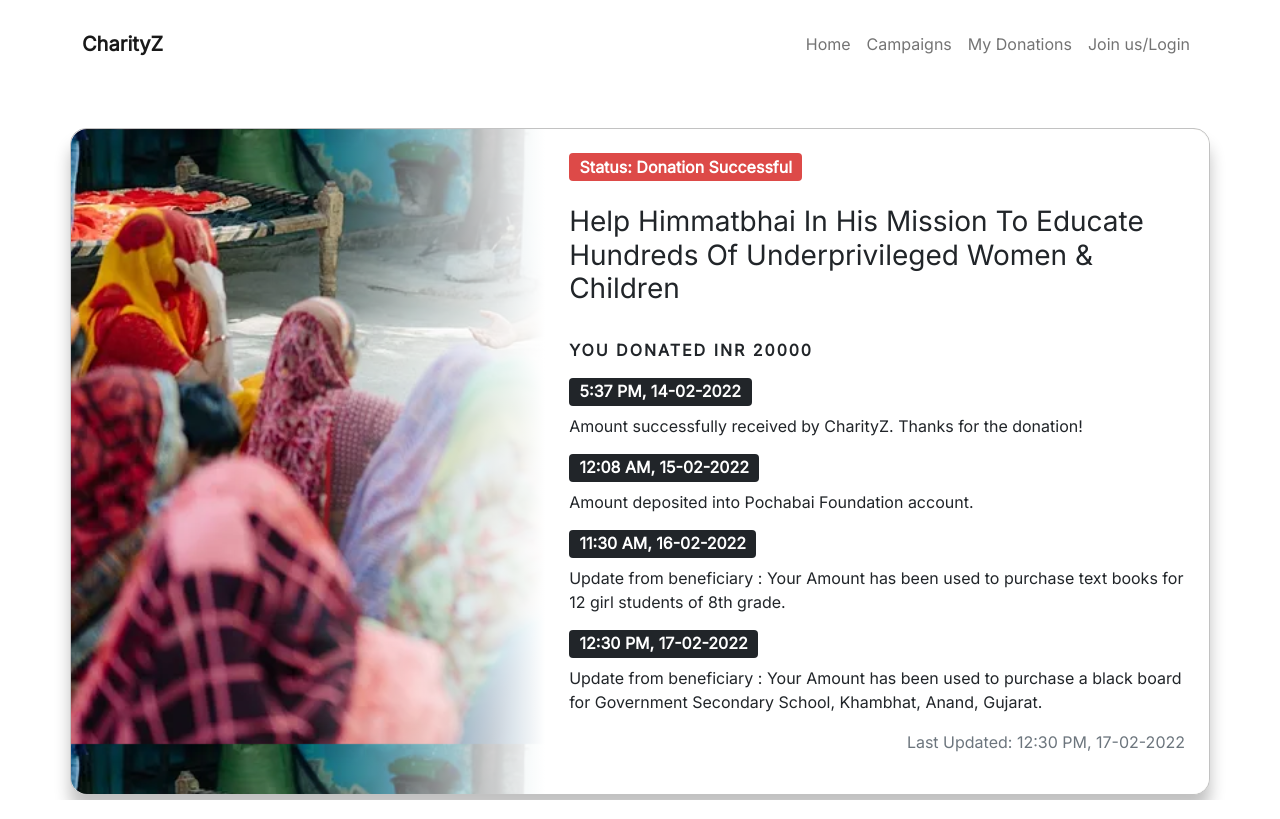
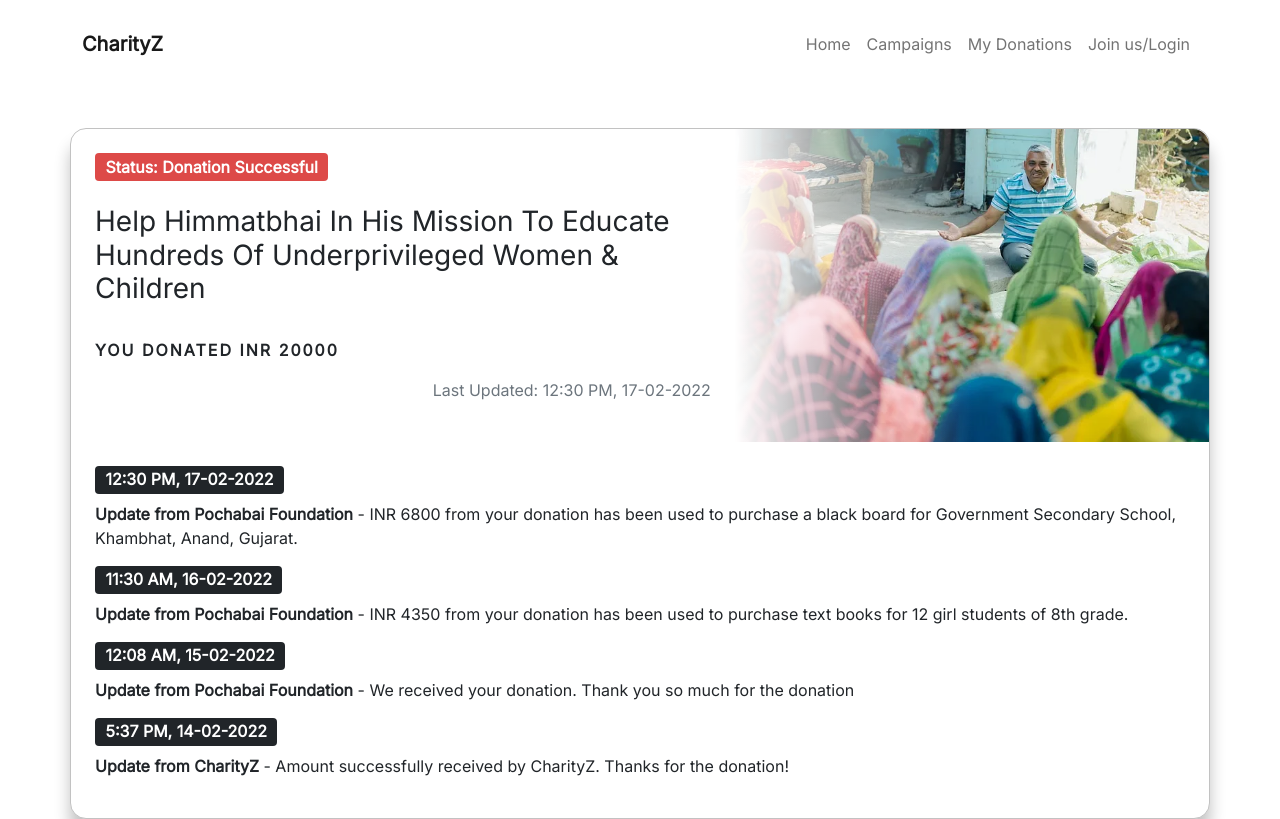
Before and after one commit to roshankumar2303/Charityz, a React (Create React App) app: page /mydonations in a window 1280 px wide. Built offline with nearby package versions, Linux system fonts and the light colour scheme; data requests are answered from the project's data file.

Commit message:
Card UI Changes

```diff
--- a/db.json
+++ b/db.json
@@ -55,20 +55,24 @@
             "lastUpdated": "12:30 PM, 17-02-2022",
             "timeline": [
                 {
-                    "time": "5:37 PM, 14-02-2022",
-                    "desc": "Amount successfully received by CharityZ. Thanks for the donation!"
+                    "time": "12:30 PM, 17-02-2022",
+                    "updateFrom": "Pochabai Foundation",
+                    "desc": "INR 6800 from your donation has been used to purchase a black board for Government Secondary School, Khambhat, Anand, Gujarat."
+                },
+                {
+                    "time": "11:30 AM, 16-02-2022",
+                    "updateFrom": "Pochabai Foundation",
+                    "desc": "INR 4350 from your donation has been used to purchase text books for 12 girl students of 8th grade."
                 },
                 {
                     "time": "12:08 AM, 15-02-2022",
-                    "desc": "Amount deposited into Pochabai Foundation account."
+                    "updateFrom": "Pochabai Foundation",
+                    "desc": "We received your donation. Thank you so much for the donation"
                 },
                 {
-                    "time": "11:30 AM, 16-02-2022",
-                    "desc": "Update from beneficiary : Your Amount has been used to purchase text books for 12 girl students of 8th grade."
-                },
-                {
-                    "time": "12:30 PM, 17-02-2022",
-                    "desc": "Update from beneficiary : Your Amount has been used to purchase a black board for Government Secondary School, Khambhat, Anand, Gujarat."
+                    "time": "5:37 PM, 14-02-2022",
+                    "updateFrom": "CharityZ",
+                    "desc": "Amount successfully received by CharityZ. Thanks for the donation!"
                 }
             ]
         }
--- a/src/components/CampaignDesc.jsx
+++ b/src/components/CampaignDesc.jsx
@@ -3,11 +3,16 @@ import React from "react";
 const CampaignDesc = (props) => {
     const progress = ((props.cmpCurrent / props.cmpTarget) * 100) + "%";
     return <div className="custom-card container" style={{marginTop:"40px"}}>
-
-            <div className="row" style={{backgroundImage:"url(" + props.cmpImg + ")", backgroundSize:"contain", borderRadius:"16px"}}>
-                <div className="col-md-6" style={{backgroundImage:"linear-gradient(to right, #00000000, #00000000, #ffffffff)"}}>
-                </div>
-                <div className="col-md-6 p-4" style={{ backgroundColor: "white", borderTopRightRadius:"16px", borderBottomRightRadius:"16px"}}>
+            <div className="row">
+                <div
+                className="col-md-6"
+                style={{
+                    backgroundImage:"linear-gradient(to right, #00000000, #00000000, #ffffffff), url(" + props.cmpImg + ")",
+                    backgroundSize:"cover",
+                    borderRadius:"16px"
+                }}
+                ></div>
+                <div className="col-md-6 p-4">
                     <h3 className="py-4">{props.cmpTitle}</h3>
                     <p>{props.cmpDesc}</p>
                     <p className="lead">{props.cmpCurrent} raised out of {props.cmpTarget}</p>
--- a/src/components/DonationDesc.jsx
+++ b/src/components/DonationDesc.jsx
@@ -3,23 +3,32 @@ import React from "react";
 const DonationDesc = (props) => {
     console.log(props)
     return <div className="custom-card container" style={{ marginTop: "40px" }}>
-        <div className="row" style={{ backgroundImage: "url(" + props.cmpImg + ")", backgroundSize: "contain", borderRadius: "16px" }}>
-            <div className="col-md-5" style={{ backgroundImage: "linear-gradient(to right, #00000000, #00000000, #ffffffff)" }}>
-            </div>
-            <div className="col-md-7 p-4" style={{ backgroundColor: "white", borderTopRightRadius: "16px", borderBottomRightRadius: "16px" }}>
+        <div className="row" >
+            <div className="col-md-7 p-4">
                 <span class="badge bg-primary">Status: {props.status}</span>
                 <h3 className="py-4">{props.cmpTitle}</h3>
                 <p className="lead">You Donated INR {props.amt}</p>
-                {
-                    props.timeline.map((events, index) => (
-                        <div>
-                            <span class="badge bg-dark mb-2">{events.time}</span>
-                            <p>{events.desc}</p>
-                        </div>
-                    ))
-                }
+
                 <p className="text-muted text-end">Last Updated: {props.lastUpdated}</p>
             </div>
+            <div
+            className="col-md-5"
+            style={{
+                backgroundImage: "linear-gradient(to left, #00000000, #00000000, #ffffffff), url(" + props.cmpImg + ")",
+                backgroundSize: "cover",
+                borderTopRightRadius: "16px"
+            }}
+            ></div>
+        </div>
+        <div className="container py-4">
+            {
+                props.timeline.map((events, index) => (
+                    <div>
+                        <span class="badge bg-dark mb-2">{events.time} </span>
+                        <p><strong>Update from {events.updateFrom}</strong> - {events.desc}</p>
+                    </div>
+                ))
+            }
         </div>
     </div>
 }
```
